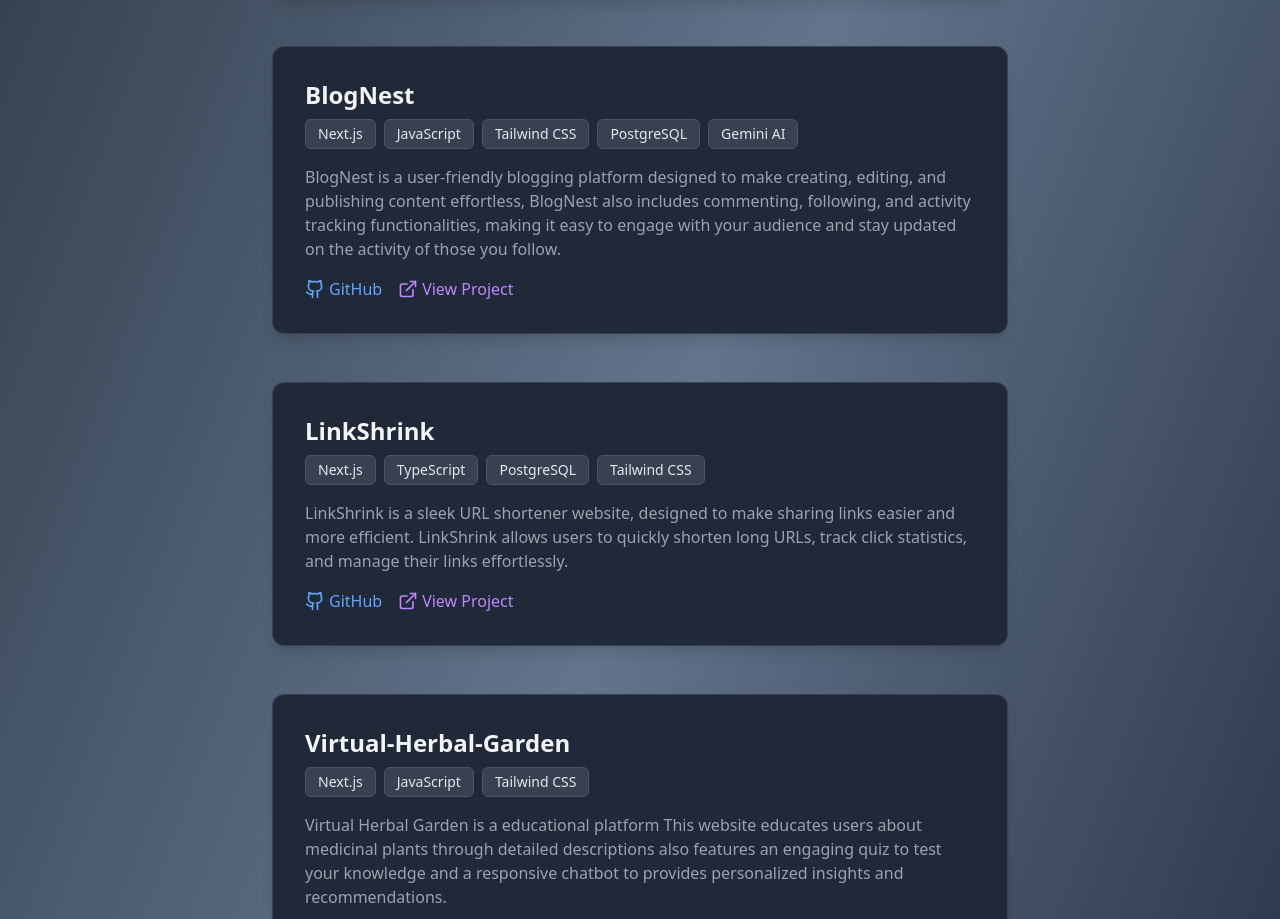
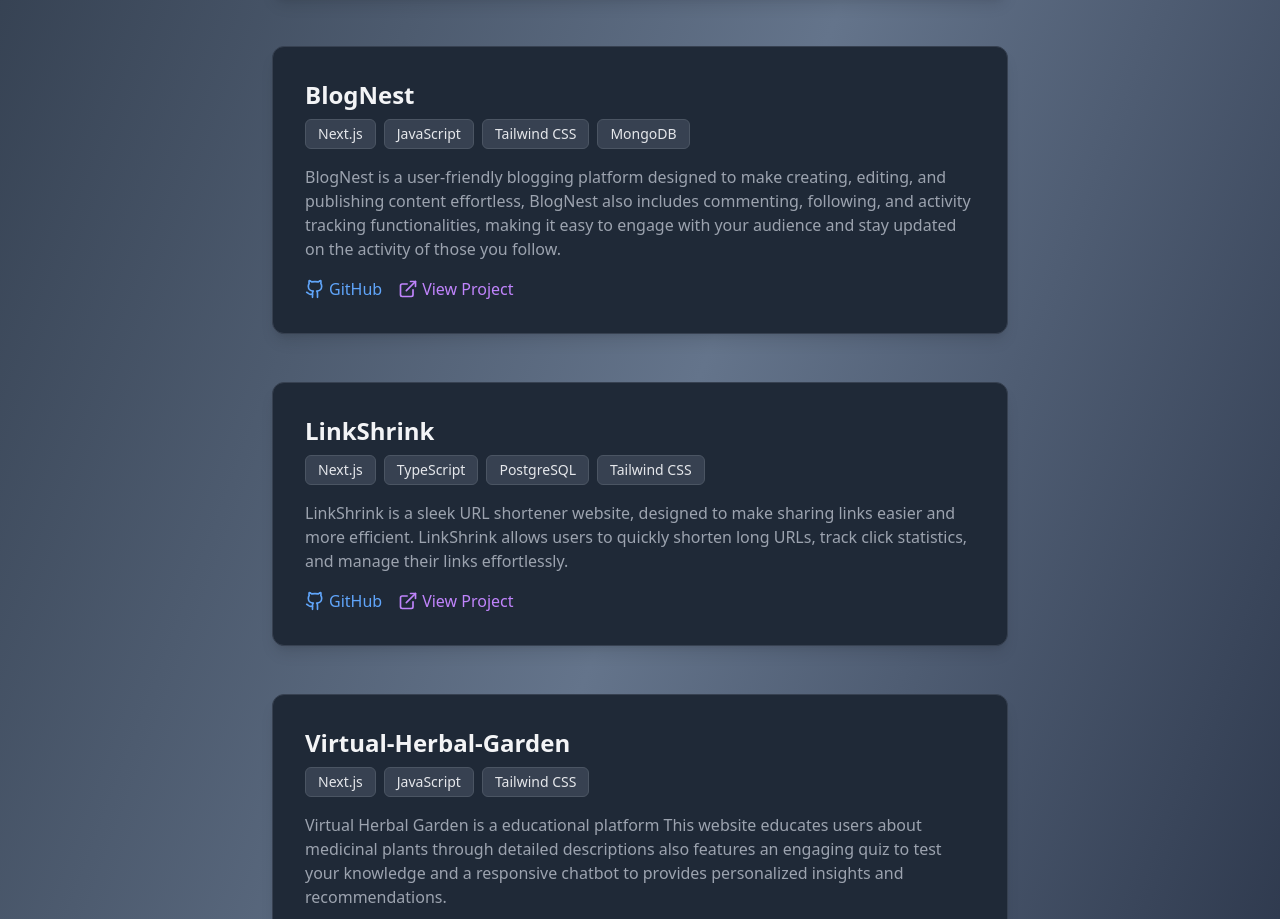
Before and after one commit to priyankasoni930/priyanka, a Next.js app: page / in a window 1280 px wide. Shown: the part 1154-2073 px from the top of the page. Built offline with nearby package versions, Linux system fonts and the light colour scheme.

Commit message:
Update page.tsx

```diff
--- a/app/page.tsx
+++ b/app/page.tsx
@@ -138,8 +138,7 @@ function ProjectsSection() {
         "Next.js",
         "JavaScript",
         "Tailwind CSS",
-        "PostgreSQL",
-        "Gemini AI",
+        "MongoDB",
       ],
     },
 
```
